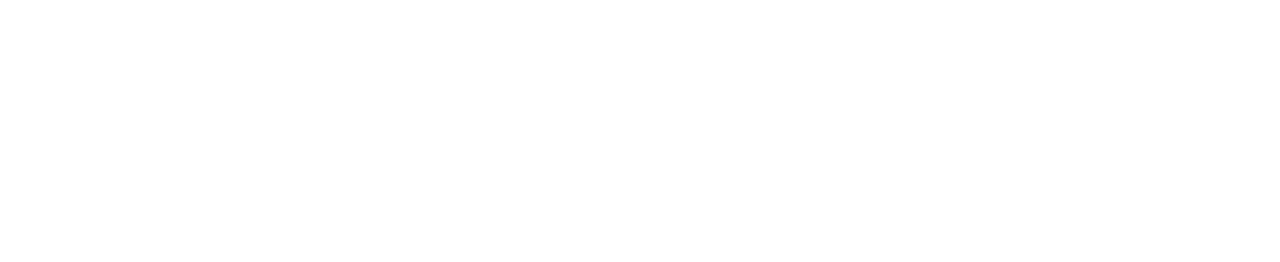
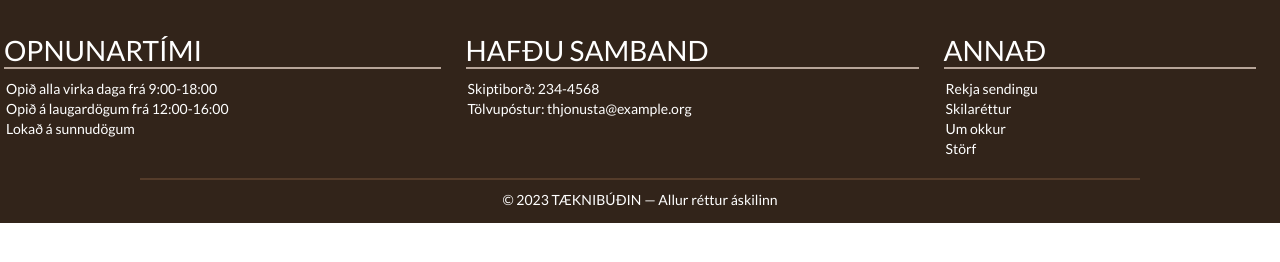
Before and after one commit to hea96/taeknibudin, a website: page pages/vara.html in a window 1280 px wide. Drawn offline with Linux system fonts and the light colour scheme.

```diff
--- a/pages/vara.html
+++ b/pages/vara.html
@@ -13,3 +13,36 @@
     <meta property="og:image" content="../images/alex-knight-2EJCSULRwC8-unsplash 1.jpg">
     <title>Vörulisti</title>
 </head>
+
+
+
+
+<footer>
+    <section class="footer-section">
+        <h2>OPNUNARTÍMI</h2>
+        <p>Opið alla virka daga frá 9:00-18:00</p>
+        <p>Opið á laugardögum frá 12:00-16:00</p>
+        <p>Lokað á sunnudögum</p>
+    </section>
+    <section class="footer-section">
+        <h2>HAFÐU SAMBAND</h2>
+        <p>Skiptiborð: 234-4568 </p>
+        <p>Tölvupóstur: thjonusta@example.org</p>
+    </section>
+    <section class="footer-section">
+        <h2>ANNAÐ</h2>
+        <p>Rekja sendingu</p>
+        <p>Skilaréttur</p>
+        <p>Um okkur</p>
+        <p>Störf</p>
+    </section>
+    <div class="footer-bottom">
+        <p>© 2023 TÆKNIBÚÐIN — Allur réttur áskilinn</p>
+    </div>
+
+</footer>
+
+
+
+</body>
+</html>
```
Also changed, not shown: pages/vorulisti.html (+3 -0 lines).
